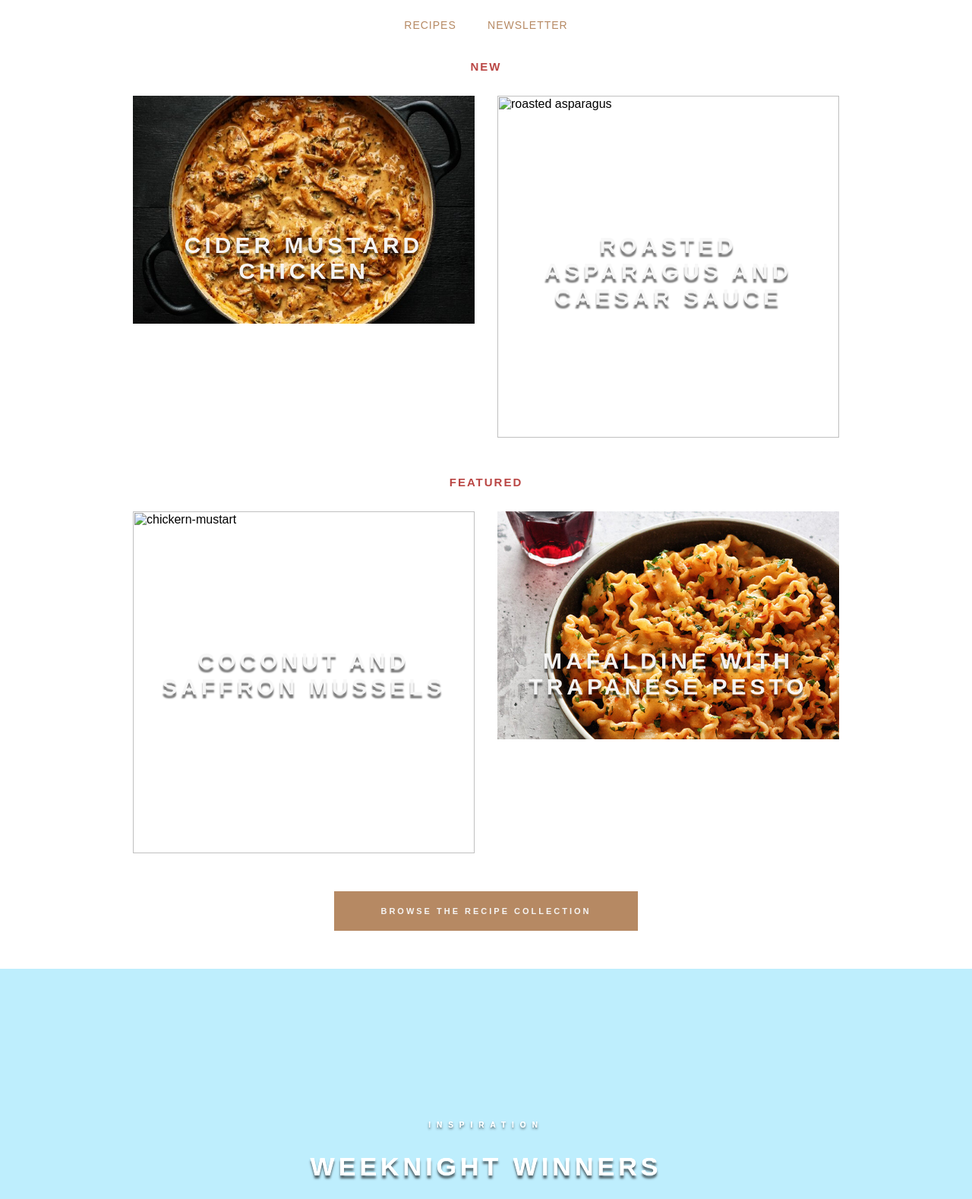
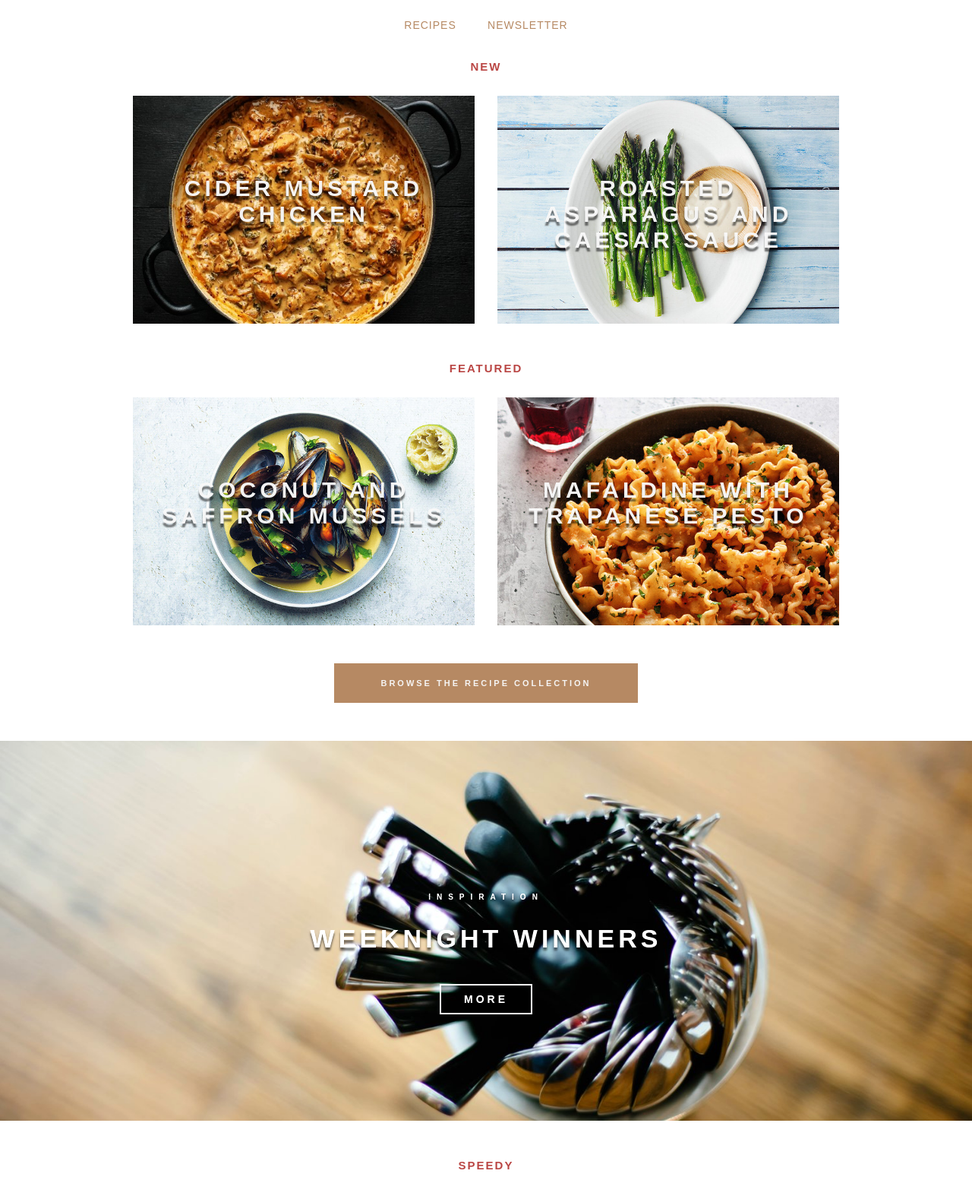
Before and after one commit to yattugs/aforkandapencil-website-clone, a plain HTML site: page index.html in a window 1280 px wide. Shown: the part 80-1658 px from the top of the page at 76% size. Drawn offline with Linux system fonts and the light colour scheme; the site is published under a folder, as on GitHub Pages, so addresses that start at the root find nothing.

Commit message:
fixing the image relative path

```diff
--- a/index.html
+++ b/index.html
@@ -5,7 +5,7 @@
       <meta name="viewport" content="device=width-device, initial-scale=1.0">
       <title>aforkandaperncil.com</title>
       <!-- favicon -->
-      <link rel="favicon" href="/images/favicon.png">
+      <link rel="favicon" href="images/favicon.png">
       <!-- css style -->
       <link rel="stylesheet" href="styles.css">
       <!-- font-awesome libraries integrated link -->
@@ -57,7 +57,7 @@
               <div class="overlay"></div>
             </div >
             <div class="image-container-menus">
-              <img src="/images/Roasted-asparagus-with-Caesar-dressing.jpg" alt="roasted asparagus" width="450px">
+              <img src="images/Roasted-asparagus-with-Caesar-dressing.jpg" alt="roasted asparagus" width="450px">
               <div class="name-recipe-cider-mustard">
                 <p>
                   Roasted <br> asparagus and <br> caesar sauce
@@ -69,7 +69,7 @@
           <h2 style="margin-top:30px;">featured</h2>
           <div class="menu-container-grid">
             <div class="image-container-menus">
-              <img class="menu-image" src="/images/Coconut+and+saffronn+mussels.jpg" alt="chickern-mustart" width="450px">
+              <img class="menu-image" src="images/Coconut+and+saffronn+mussels.jpg" alt="chickern-mustart" width="450px">
               <div class="name-recipe-cider-mustard">
                 <p>
                   Coconut and saffron mussels
--- a/styles.css
+++ b/styles.css
@@ -153,7 +153,7 @@ h2, .h2-subtile{
   position: relative;
   left: 0;
   right: 0;
-  background-image: url(/images/chuttersnap-604565-unsplash.jpg);
+  background-image: url(images/chuttersnap-604565-unsplash.jpg);
   background-repeat:no-repeat;
   background-color: lightblue;
   background-size: cover;
@@ -169,7 +169,7 @@ h2, .h2-subtile{
   margin-bottom: 50px;
 }
 .img-bckground-parralax-container-2{
-  background-image: url(/images/rawpixel-604759-unsplash.jpg);
+  background-image: url(images/rawpixel-604759-unsplash.jpg);
   background-attachment: scroll;
   height: 650px;
 }
```
